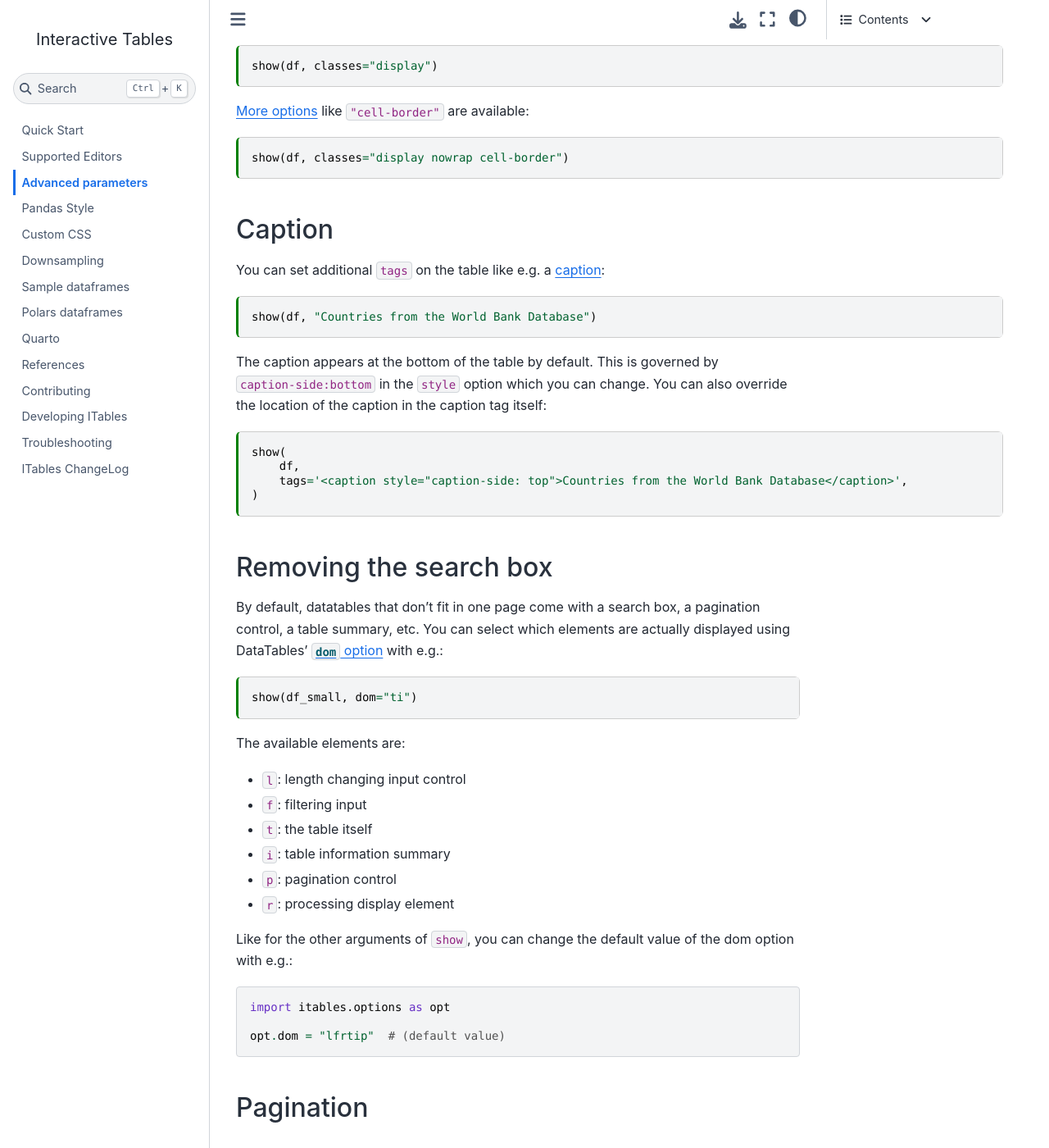
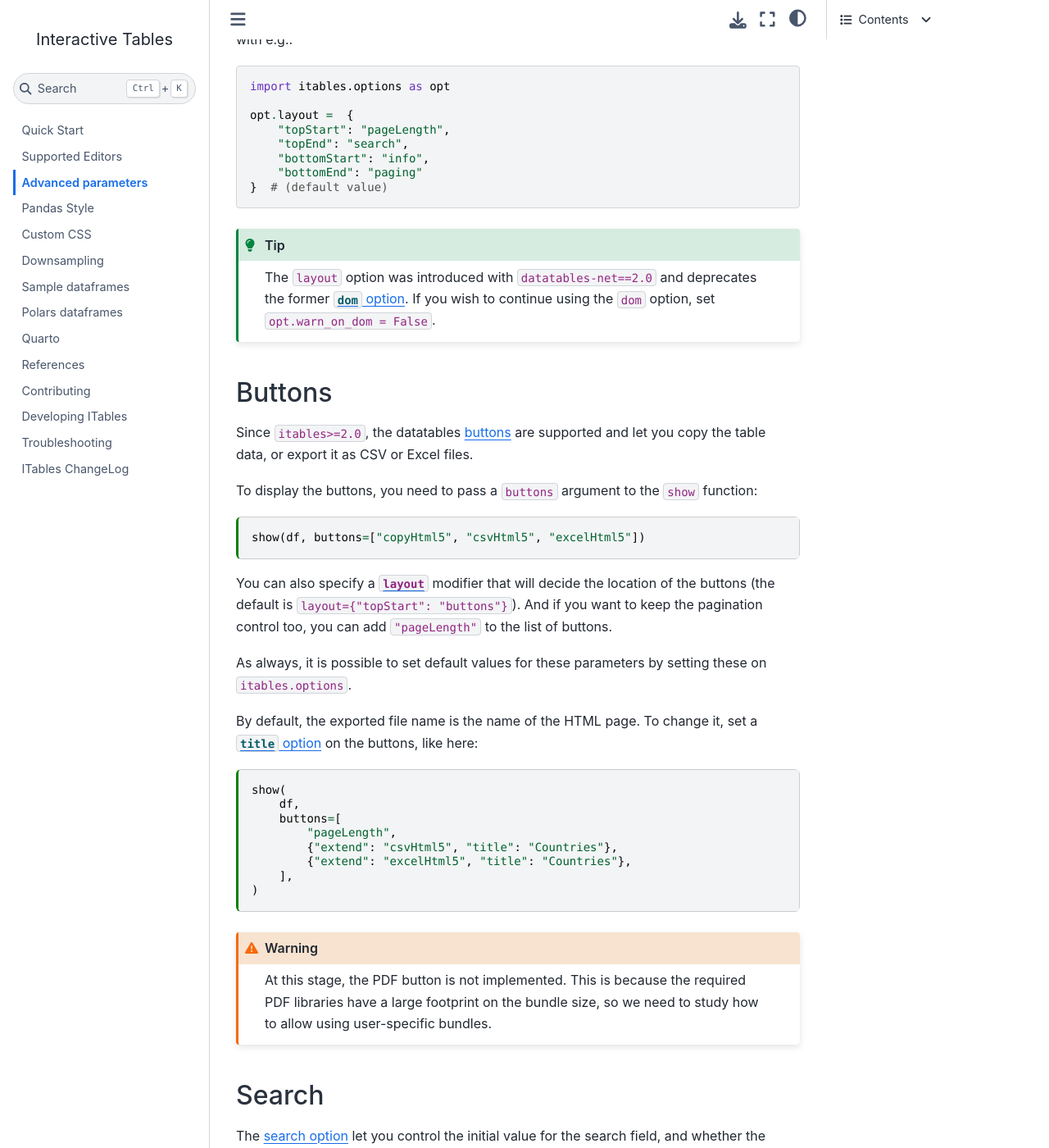
Before and after one commit to mwouts/itables, a Jupyter Book: the page built from docs/advanced_parameters.md, in a window 1280 px wide and 1400 px high, scrolled down 1327 px. Shown: the whole window at 82% size. Built offline with Jupyter Book 1.0.4 settings and Sphinx 7.4.7 and the Sphinx Book theme 1.1.4, drawn with Linux system fonts in a browser that asks for light colours; some of the changed text lies outside the part shown.

Commit message:
Use the latest datatables-net Build a bundled version that includes buttons with esbuild

````diff
--- a/docs/advanced_parameters.md
+++ b/docs/advanced_parameters.md
@@ -36,60 +36,12 @@ df_small = pd.DataFrame({"a": [2, 1]})
 df = get_countries(html=False)
 ```
 
-## Position and width
-
-The default value for the table CSS is `table-layout:auto;width:auto;margin:auto;caption-side:bottom`.
-Without `width:auto`, tables with few columns still take the full notebook width in Jupyter.
-Using `margin:auto` makes non-wide tables centered in Jupyter.
-
-You can change the CSS used for a single table with e.g.
-
-```{code-cell}
-show(df_small, style="table-layout:auto;width:50%;float:right")
-```
-
-or you can also change it for all tables by changing `itables.options.style`:
-
-```python
-import itables.options as opt
-
-opt.style = "table-layout:auto;width:auto"
-```
-
 ```{code-cell}
 :tags: [remove-cell]
 
 import itables.options as opt
 
 opt.lengthMenu = [5, 10, 20, 50, 100, 200, 500]
-```
-
-## Theme
-
-Select how your table looks like with the `classes` argument (defaults to `"display nowrap"`) of the `show` function, or by changing `itables.options.classes`.
-
-Add `"compact"` if you want a denser table:
-
-```{code-cell}
-:tags: [full-width]
-
-show(df, classes="display nowrap compact")
-```
-
-Remove `"nowrap"` if you want the cell content to be wrapped:
-
-```{code-cell}
-:tags: [full-width]
-
-show(df, classes="display")
-```
-
-[More options](https://datatables.net/manual/styling/classes#Table-classes) like `"cell-border"` are available:
-
-```{code-cell}
-:tags: [full-width]
-
-show(df, classes="display nowrap cell-border")
 ```
 
 ## Caption
@@ -114,36 +66,81 @@ show(
 )
 ```
 
-```{code-cell}
-:tags: [remove-input]
-
-opt.lengthMenu = [5, 10, 20, 50, 100, 200, 500]
-```
-
-## Removing the search box
+## Layout
 
 By default, datatables that don't fit in one page come with a search box, a pagination control, a table summary, etc.
 You can select which elements are actually displayed using
-DataTables' [`dom` option](https://datatables.net/reference/option/dom) with e.g.:
+DataTables' [`layout` option](https://datatables.net/reference/option/layout) with e.g.:
 
 ```{code-cell}
-show(df_small, dom="ti")
+show(df_small, layout={"topStart": "search", "topEnd": None})
 ```
 
-The available elements are:
-- `l`: length changing input control
-- `f`: filtering input
-- `t`: the table itself
-- `i`: table information summary
-- `p`: pagination control
-- `r`: processing display element
+The available positions are `topStart, topEnd, bottomStart, bottomEnd`. You can also use `top2Start`, etc... (see more
+in the [datatables.net documentation](https://datatables.net/reference/option/layout)).
 
 Like for the other arguments of `show`, you can change the default value of the dom option with e.g.:
 
 ```
 import itables.options as opt
 
-opt.dom = "lfrtip"  # (default value)
+opt.layout =  {
+    "topStart": "pageLength",
+    "topEnd": "search",
+    "bottomStart": "info",
+    "bottomEnd": "paging"
+}  # (default value)
+```
+
+```{tip}
+The `layout` option was introduced with `datatables-net==2.0` and deprecates the
+former [`dom` option](https://datatables.net/reference/option/dom). If you wish
+to continue using the `dom` option, set `opt.warn_on_dom = False`.
+```
+
+## Buttons
+
+Since `itables>=2.0`, the datatables [buttons](https://datatables.net/extensions/buttons/) are supported
+and let you copy the table data, or export it as CSV or Excel files.
+
+To display the buttons, you need to pass a `buttons` argument to the `show` function:
+
+```{code-cell}
+show(df, buttons=["copyHtml5", "csvHtml5", "excelHtml5"])
+```
+
+You can also specify a [`layout`](advanced_parameters.md#layout) modifier that will decide
+the location of the buttons (the default is `layout={"topStart": "buttons"}`). And if
+you want to keep the pagination control too, you can add `"pageLength"` to the list of buttons.
+
+As always, it is possible to set default values for these parameters by setting these on `itables.options`.
+
+By default, the exported file name is the name of the HTML page. To change it, set a
+[`title` option](https://datatables.net/extensions/buttons/examples/html5/filename.html) on the buttons, like
+here:
+
+```{code-cell}
+show(
+    df,
+    buttons=[
+        "pageLength",
+        {"extend": "csvHtml5", "title": "Countries"},
+        {"extend": "excelHtml5", "title": "Countries"},
+    ],
+)
+```
+
+```{warning}
+At this stage, the PDF button is not implemented. This is because the required PDF libraries
+have a large footprint on the bundle size, so we need to study how to allow using user-specific bundles.
+```
+
+## Search
+
+The [search option](https://datatables.net/reference/option/search) let you control the initial value for the search field, and whether the query should be treated as a regular expression or not:
+
+```{code-cell}
+show(df, search={"regex": True, "caseInsensitive": True, "search": "s.ain"})
 ```
 
 ## Pagination
@@ -180,7 +177,7 @@ show(df, scrollY="200px", scrollCollapse=True, paging=False)
 
 In the context of the notebook, a horizontal scroll bar should appear when the table is too wide. In other contexts like here in Jupyter Book, you might want to use `scrollX = True`.
 
-## Table footer
+## Footer
 
 Use `footer = True` if you wish to display a table footer.
 
@@ -193,14 +190,14 @@ show(df, footer=True)
 ## Column filters
 
 Use `column_filters = "header"` or `"footer"` if you wish to display individual column filters
-(remove the global search box with [`dom='lrtip'`](https://datatables.net/reference/option/dom) if desired).
+(remove the global search box with a [`layout`](advanced_parameters.md#layout) modifier if desired).
 
 ```{code-cell}
 alpha_numeric_df = pd.DataFrame(
     [["one", 1.5], ["two", 2.3]], columns=["string", "numeric"]
 )
 
-show(alpha_numeric_df, column_filters="footer", dom="lrtip")
+show(alpha_numeric_df, column_filters="footer", layout={"topEnd": None})
 ```
 
 As always you can set activate column filters by default with e.g.
@@ -221,6 +218,54 @@ get_dict_of_test_dfs()["multiindex"]
 :tags: [remove-cell]
 
 opt.column_filters = False
+```
+
+## Position and width
+
+The default value for the table CSS is `table-layout:auto;width:auto;margin:auto;caption-side:bottom`.
+Without `width:auto`, tables with few columns still take the full notebook width in Jupyter.
+Using `margin:auto` makes non-wide tables centered in Jupyter.
+
+You can change the CSS used for a single table with e.g.
+
+```{code-cell}
+show(df_small, style="table-layout:auto;width:50%;float:right")
+```
+
+or you can also change it for all tables by changing `itables.options.style`:
+
+```python
+import itables.options as opt
+
+opt.style = "table-layout:auto;width:auto"
+```
+
+## Theme
+
+Select how your table looks like with the `classes` argument (defaults to `"display nowrap"`) of the `show` function, or by changing `itables.options.classes`.
+
+Add `"compact"` if you want a denser table:
+
+```{code-cell}
+:tags: [full-width]
+
+show(df, classes="display nowrap compact")
+```
+
+Remove `"nowrap"` if you want the cell content to be wrapped:
+
+```{code-cell}
+:tags: [full-width]
+
+show(df, classes="display")
+```
+
+[More options](https://datatables.net/manual/styling/classes#Table-classes) like `"cell-border"` are available:
+
+```{code-cell}
+:tags: [full-width]
+
+show(df, classes="display nowrap cell-border")
 ```
 
 ## Pandas formatting
@@ -441,20 +486,6 @@ pd.Series(
 )
 ```
 
-## The search option
-
-The [search option](https://datatables.net/reference/option/search) let you control the initial value for the search field, and whether the query should be treated as a regular expression or not:
-
-```{code-cell}
-show(df, search={"regex": True, "caseInsensitive": True, "search": "s.ain"})
-```
-
 ## Select rows
 
 Not currently implemented. May be made available at a later stage using the [select](https://datatables.net/extensions/select/) extension for datatables.
-
-+++
-
-## Copy, CSV, PDF and Excel buttons
-
-Not currently implemented. May be made available at a later stage thanks to the [buttons](https://datatables.net/extensions/buttons/) extension for datatable.
--- a/docs/quarto/quarto_html.qmd
+++ b/docs/quarto/quarto_html.qmd
@@ -32,7 +32,7 @@ import itables.options as opt
 opt.lengthMenu = [5]
 
 # don't show the length control
-opt.dom = "frtip"
+opt.layout["topStart"] = None
 
 # use a smaller font (default is medium)
 # see https://developer.mozilla.org/en-US/docs/Web/CSS/font-size
@@ -77,7 +77,7 @@ import itables.options as opt
 opt.lengthMenu = [5]
 
 # don't show the length control
-opt.dom = "frtip"
+opt.layout["topStart"] = None
 
 # use a smaller font (default is medium)
 # see https://developer.mozilla.org/en-US/docs/Web/CSS/font-size
--- a/docs/quarto/quarto_revealjs.qmd
+++ b/docs/quarto/quarto_revealjs.qmd
@@ -32,7 +32,7 @@ import itables.options as opt
 opt.lengthMenu = [5]
 
 # don't show the length control
-opt.dom = "frtip"
+opt.layout["topStart"] = None
 
 # use a smaller font (default is medium)
 # see https://developer.mozilla.org/en-US/docs/Web/CSS/font-size
@@ -77,7 +77,7 @@ import itables.options as opt
 opt.lengthMenu = [5]
 
 # don't show the length control
-opt.dom = "frtip"
+opt.layout["topStart"] = None
 
 # use a smaller font (default is medium)
 # see https://developer.mozilla.org/en-US/docs/Web/CSS/font-size
--- a/itables/version.py
+++ b/itables/version.py
@@ -1,3 +1,3 @@
 """ITables' version number"""
 
-__version__ = "1.7.1"
+__version__ = "2.0.0dev0"
````
Also changed, not shown: docs/changelog.md (+10 -0 lines), docs/quick_start.md (+1 -1 lines), environment.yml (+6 -10 lines), setup.py (+5 -20 lines), 11 other files.
